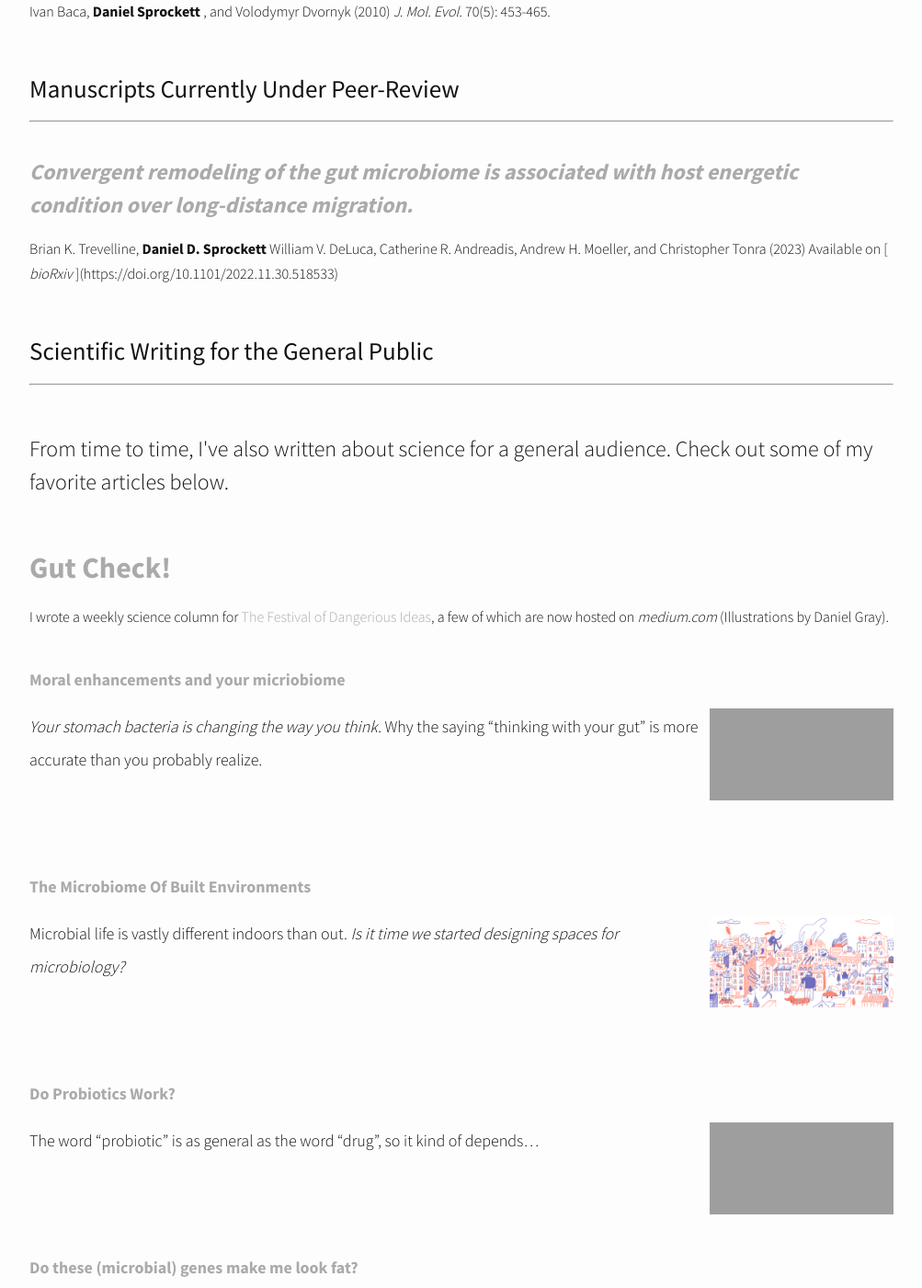
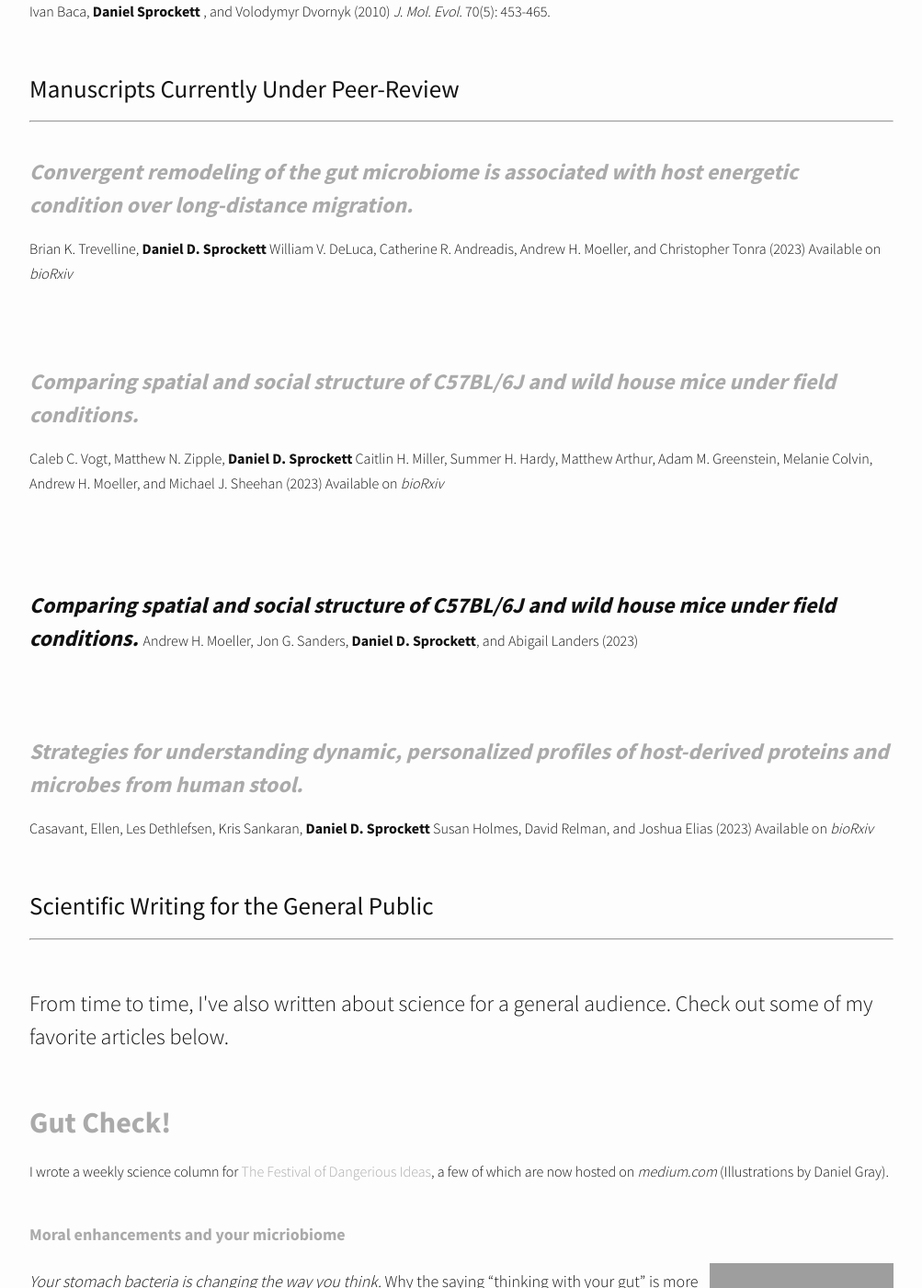
Before and after one commit to DanielSprockett/danielsprockett.github.io, a Jekyll site: the page built from publications.md, in a window 1280 px wide and 1400 px high, scrolled down 3281 px. Shown: the whole window at 92% size, without its empty margins (138-1141 px from the left). Built offline with Jekyll 4.4.1, drawn with Linux system fonts in a browser that asks for light colours; nearby versions of some CDN libraries; comment, search, counter and statistics services are not loaded; grey boxes are pictures that could not be loaded.

Commit message:
Update publications.md

```diff
--- a/publications.md
+++ b/publications.md
@@ -293,12 +293,57 @@ Yuko Kurushima, Phillipa Wells, Ruth Bowyer, Noha Zoheir, Stephan Doran, Jonatha
       Convergent remodeling of the gut microbiome is associated with host energetic condition over long-distance migration.
     </b>
     </i>
-</font>](https://www.science.org/doi/10.1126/sciadv.adf5499)
+</font>](https://doi.org/10.1101/2022.11.30.518533)
 <font size="3">
 Brian K. Trevelline, <b>Daniel D. Sprockett</b> William V. DeLuca, Catherine R. Andreadis, Andrew H. Moeller, and Christopher Tonra (2023)
-Available on [<i>
+Available on <i>
     bioRxiv
-    </i>](https://doi.org/10.1101/2022.11.30.518533)
+    </i>
+</font>
+<br>
+
+<br>
+[<font size="5">
+    <i>
+    <b>
+      Comparing spatial and social structure of C57BL/6J and wild house mice under field conditions.
+    </b>
+    </i>
+</font>](https://doi.org/10.1101/2022.04.19.488643)
+<font size="3">
+Caleb C. Vogt, Matthew N. Zipple, <b>Daniel D. Sprockett</b> Caitlin H. Miller, Summer H. Hardy, Matthew Arthur, Adam M. Greenstein, Melanie Colvin, Andrew H. Moeller, and Michael J. Sheehan (2023)
+Available on <i>
+    bioRxiv
+    </i>
+</font>
+<br>
+
+<br>
+<font size="5">
+    <i>
+    <b>
+      Comparing spatial and social structure of C57BL/6J and wild house mice under field conditions.
+    </b>
+    </i>
+</font>
+<font size="3">
+Andrew H. Moeller, Jon G. Sanders, <b>Daniel D. Sprockett</b>, and Abigail Landers (2023)
+</font>
+<br>
+
+<br>
+[<font size="5">
+    <i>
+    <b>
+      Strategies for understanding dynamic, personalized profiles of host-derived proteins and microbes from human stool.
+    </b>
+    </i>
+</font>](https://doi.org/10.1101/551143)
+<font size="3">
+Casavant, Ellen, Les Dethlefsen, Kris Sankaran, <b>Daniel D. Sprockett</b> Susan Holmes, David Relman, and Joshua Elias (2023)
+Available on <i>
+    bioRxiv
+    </i>
 </font>
 <br>
 
```
